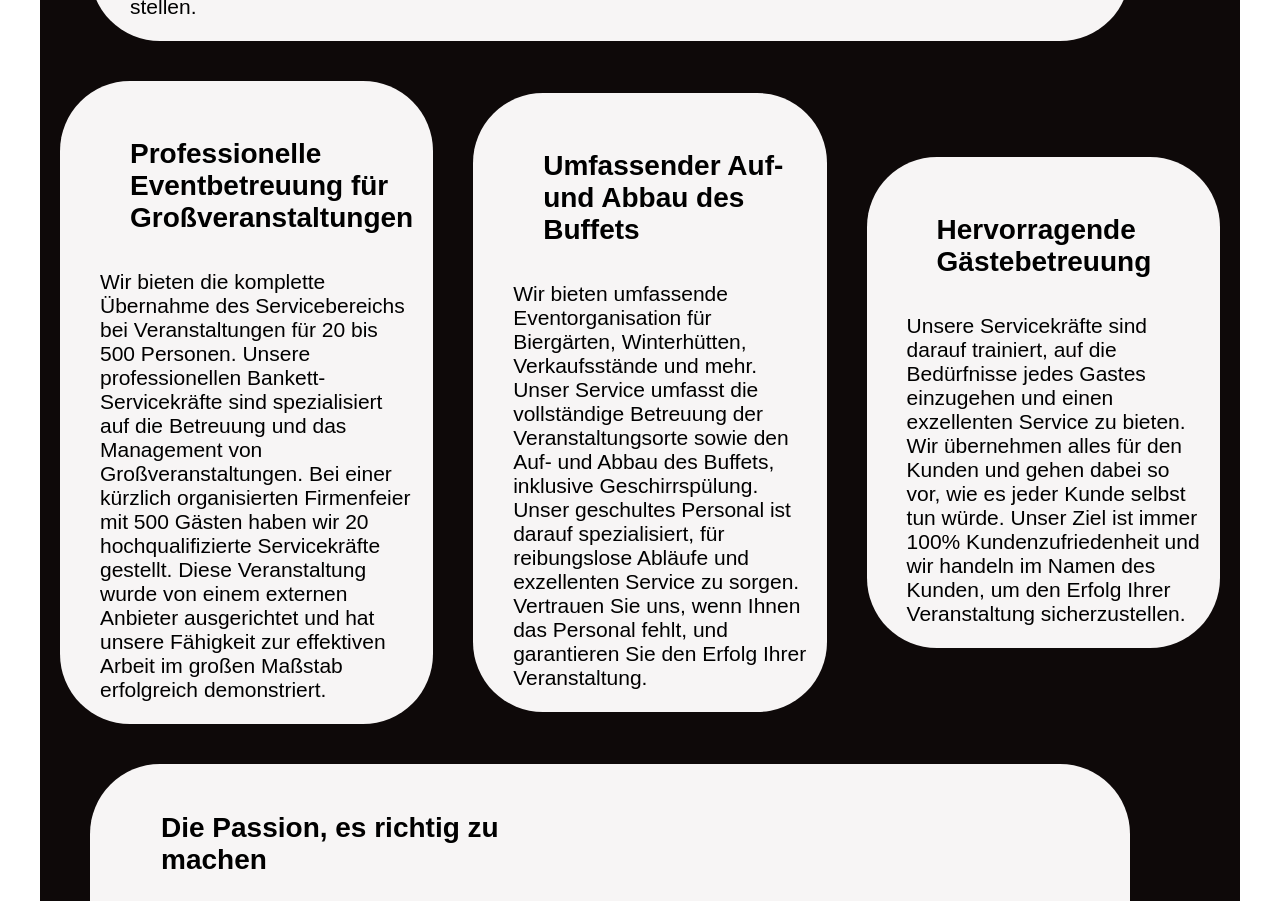
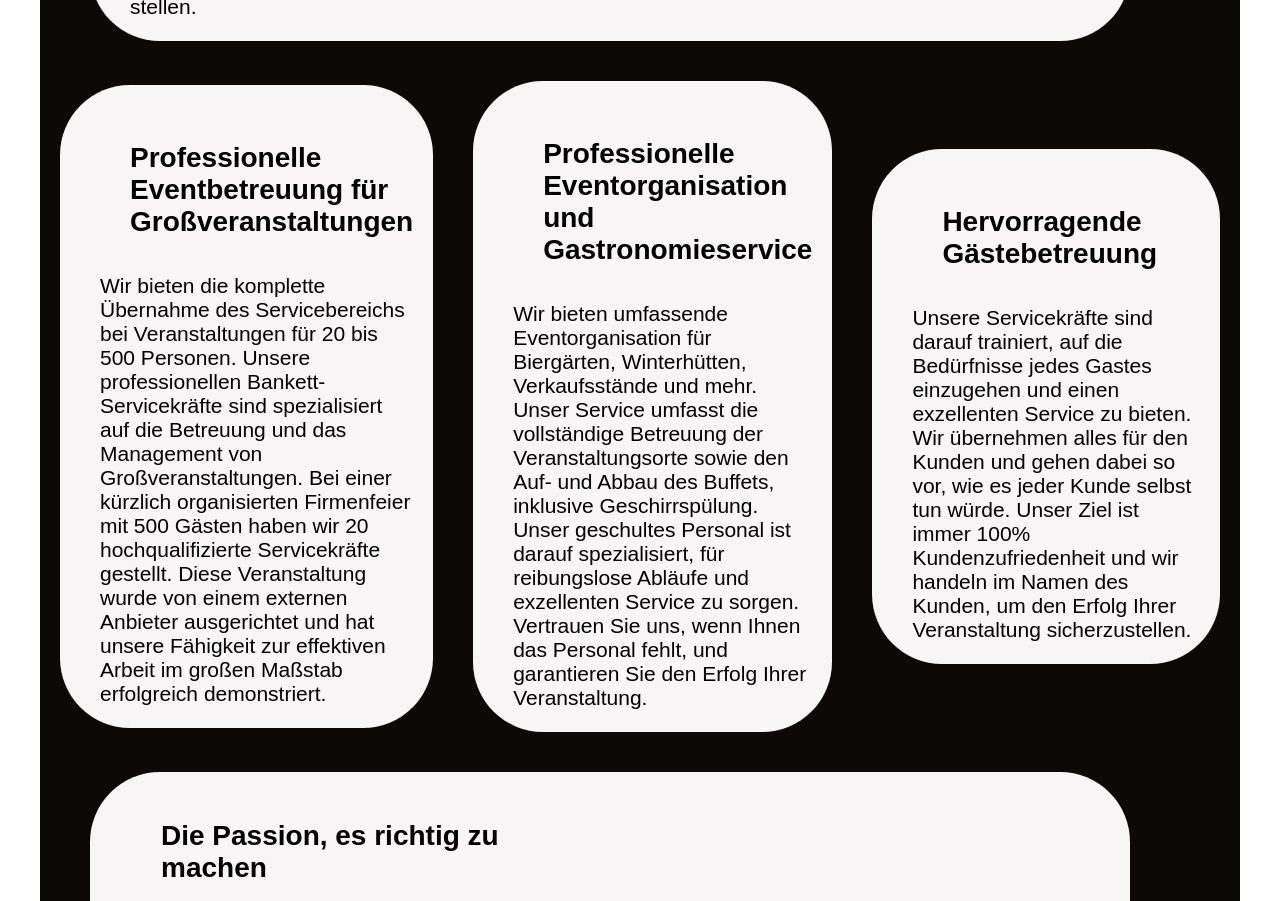
Before and after one commit to herzog92/it, a React (Create React App) app: page /services in a window 1280 px wide. Shown: the part 1340-2241 px from the top of the page. Built offline with nearby package versions, Linux system fonts and the light colour scheme.

Commit message:
Premier commit

```diff
--- a/src/Services.js
+++ b/src/Services.js
@@ -29,7 +29,7 @@ function Service() {
                     <p className="texte">Wir bieten die komplette Übernahme des Servicebereichs bei Veranstaltungen für 20 bis 500 Personen. Unsere professionellen Bankett-Servicekräfte sind spezialisiert auf die Betreuung und das Management von Großveranstaltungen. Bei einer kürzlich organisierten Firmenfeier mit 500 Gästen haben wir 20 hochqualifizierte Servicekräfte gestellt. Diese Veranstaltung wurde von einem externen Anbieter ausgerichtet und hat unsere Fähigkeit zur effektiven Arbeit im großen Maßstab erfolgreich demonstriert.</p>
                 </div>
                 <div className="box">
-                    <h4 className="titre3">Umfassender Auf- und Abbau des Buffets</h4>
+                    <h4 className="titre3">Professionelle Eventorganisation und Gastronomieservice</h4>
                     <p className="texte">Wir bieten umfassende Eventorganisation für Biergärten, Winterhütten, Verkaufsstände und mehr. Unser Service umfasst die vollständige Betreuung der Veranstaltungsorte sowie den Auf- und Abbau des Buffets, inklusive Geschirrspülung. Unser geschultes Personal ist darauf spezialisiert, für reibungslose Abläufe und exzellenten Service zu sorgen. Vertrauen Sie uns, wenn Ihnen das Personal fehlt, und garantieren Sie den Erfolg Ihrer Veranstaltung.</p>
                 </div>
                 <div className="box">
```
